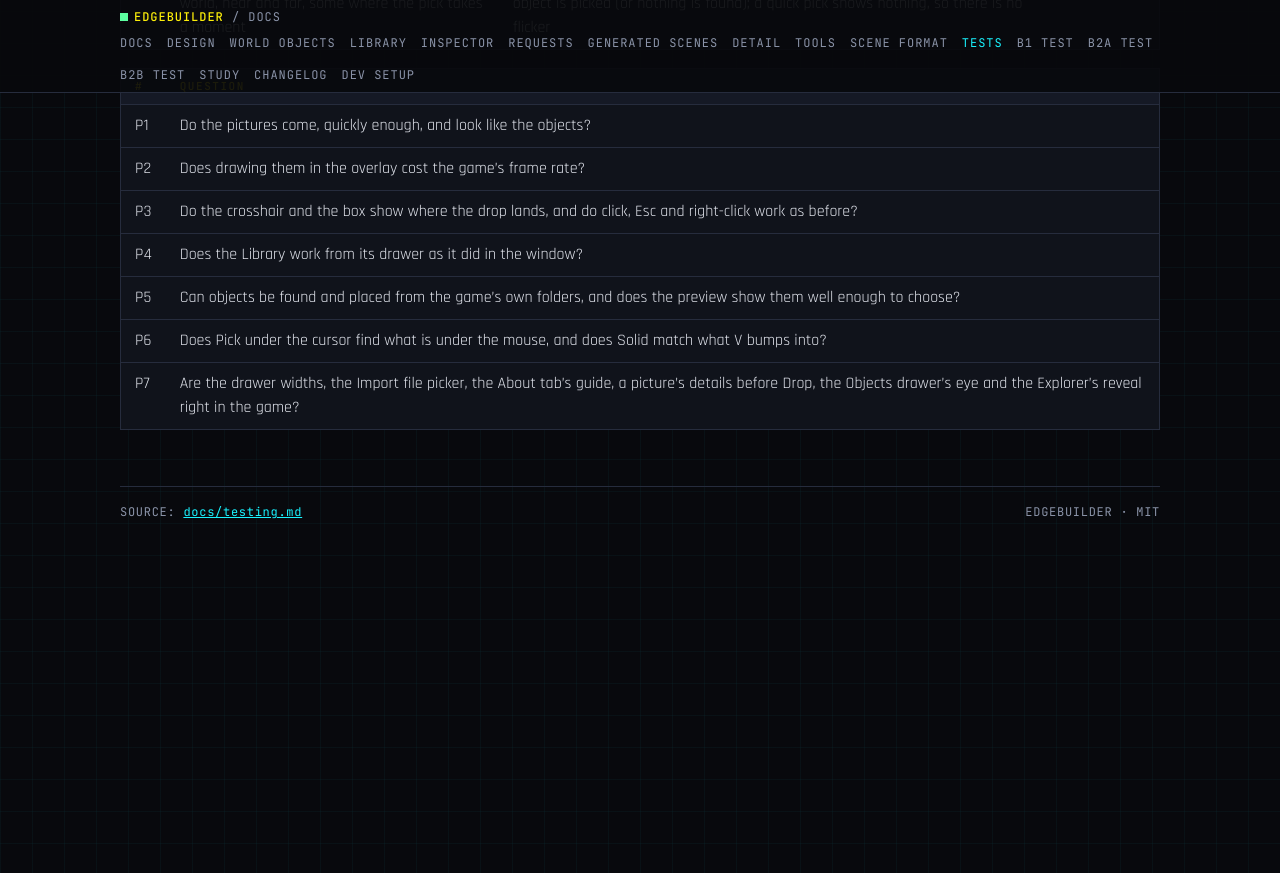
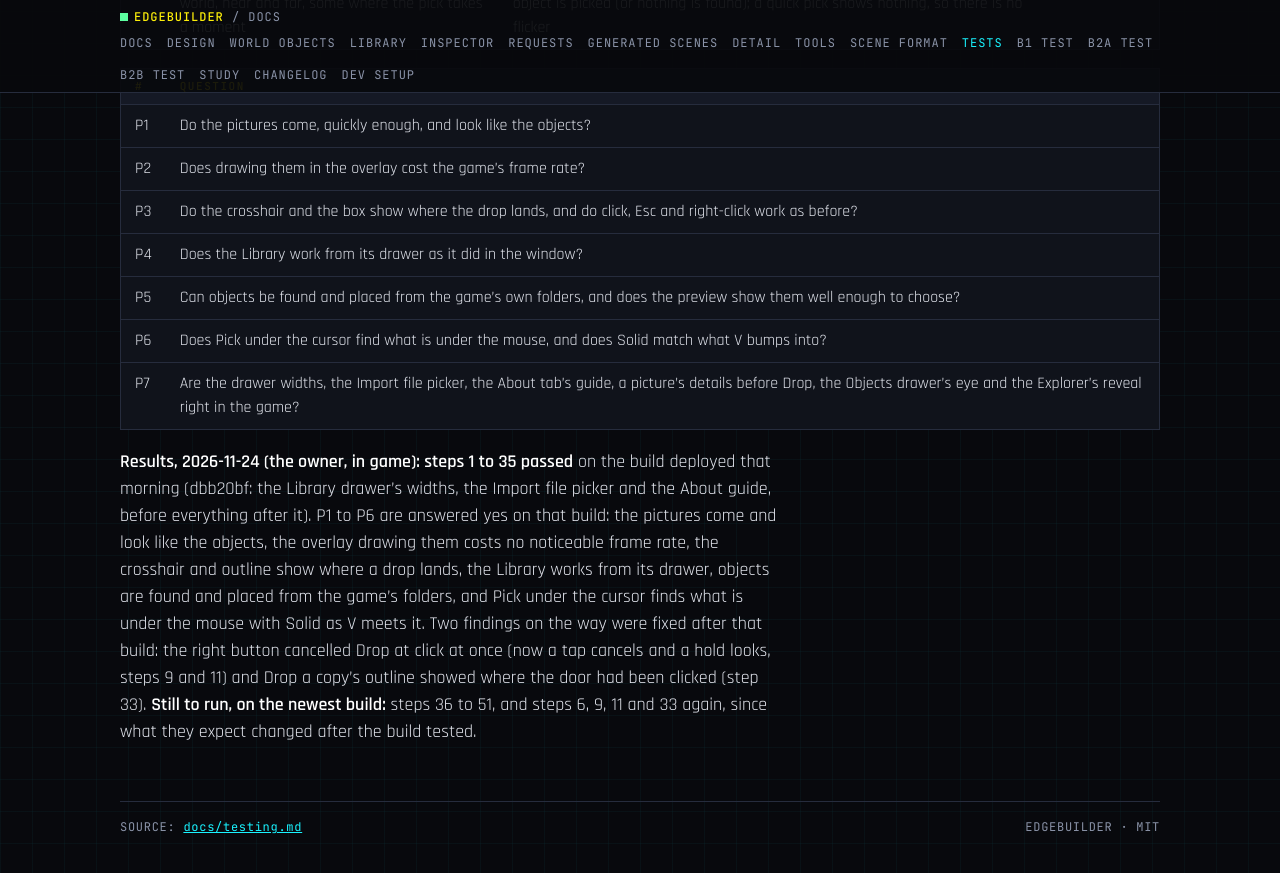
Before and after one commit to Edgemodders/EDGEbuilder, a Jekyll site: the page built from docs/testing.md, in a window 1280 px wide and 900 px high, scrolled down 65781 px. Shown: the top 873 px of the window. Built offline with Jekyll 4.4.1, drawn with Linux system fonts in a browser that asks for light colours; some of the changed text lies outside the part shown.

Commit message:
Tests: 0.14.0 steps 1 to 35 passed in game on the morning's build
Co-Authored-By: Claude Opus 5.5 <noreply@anthropic.com>

```diff
--- a/docs/testing.md
+++ b/docs/testing.md
@@ -36,7 +36,7 @@ Last updated 2026-10-30.
 | [D2 Open, close, lock](#d2-open-close-lock-0130) | In the game | D2 | 2026-11-23 (0.13.0, 0.13.1) | Pass (step 12 as R1 to R5 on 0.13.1) |
 | [S1 Sectors](#s1-sectors-0130) | In the game | S1 | 2026-11-23 (0.13.0 to 0.13.2) | Pass |
 | [Project picker](#project-picker-0130) | In the game | Project picker | 2026-11-23 (0.13.1) | Pass; 0.13.2 released |
-| [Previews, the Explorer, the Library drawer and Drop at click's outline](#previews-the-explorer-the-library-drawer-and-drop-at-clicks-outline-0140) | In the game | 0.14.0 | 2026-11-24 | Partly run: step 1 passed (51 steps, P1 to P7) |
+| [Previews, the Explorer, the Library drawer and Drop at click's outline](#previews-the-explorer-the-library-drawer-and-drop-at-clicks-outline-0140) | In the game | 0.14.0 | 2026-11-24 | Partly run: steps 1 to 35 passed on the morning's build; 36 to 51, and 6, 9, 11 and 33 again, to run on the newest (51 steps, P1 to P7) |
 
 ## Automated
 
@@ -1164,3 +1164,5 @@ Before: the game closed; Claude deploys 0.14.0 with EDGEdeck. A save loaded, a s
 | P5 | Can objects be found and placed from the game's own folders, and does the preview show them well enough to choose? |
 | P6 | Does Pick under the cursor find what is under the mouse, and does Solid match what V bumps into? |
 | P7 | Are the drawer widths, the Import file picker, the About tab's guide, a picture's details before Drop, the Objects drawer's eye and the Explorer's reveal right in the game? |
+
+**Results, 2026-11-24 (the owner, in game): steps 1 to 35 passed** on the build deployed that morning (dbb20bf: the Library drawer's widths, the Import file picker and the About guide, before everything after it). P1 to P6 are answered yes on that build: the pictures come and look like the objects, the overlay drawing them costs no noticeable frame rate, the crosshair and outline show where a drop lands, the Library works from its drawer, objects are found and placed from the game's folders, and Pick under the cursor finds what is under the mouse with Solid as V meets it. Two findings on the way were fixed after that build: the right button cancelled Drop at click at once (now a tap cancels and a hold looks, steps 9 and 11) and Drop a copy's outline showed where the door had been clicked (step 33). **Still to run, on the newest build:** steps 36 to 51, and steps 6, 9, 11 and 33 again, since what they expect changed after the build tested.
```
Also changed, not shown: CLAUDE.md (+1 -1 lines).
